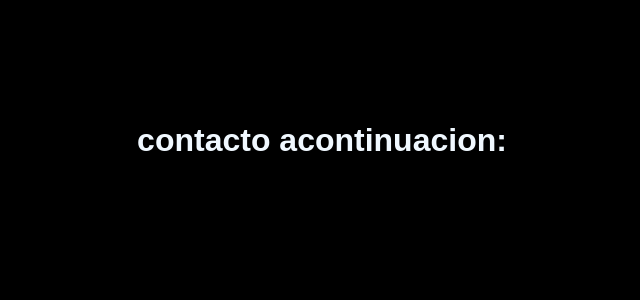
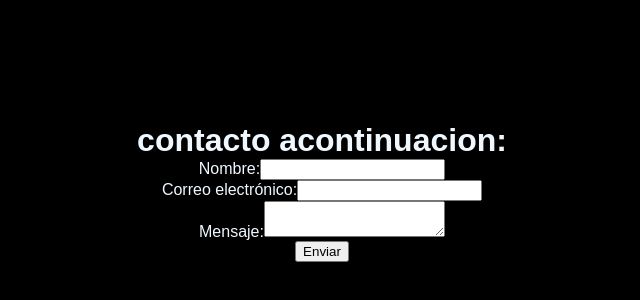
Before and after one commit to juan-rv/kkv-portfolio, a React (Create React App) app: page / in a window 1280 px wide. Shown: the part 3764-4064 px from the top of the page, without its empty margins (318-958 px from the left). Built offline with nearby package versions, Linux system fonts and the light colour scheme; no server answers; a web font is replaced by a local one.

Commit message:
agregando el form

```diff
--- a/src/components/Contacto.jsx
+++ b/src/components/Contacto.jsx
@@ -6,6 +6,21 @@ const Contacto = () => {
 return (
     <div className='contacto' id='contacto' ref={sectionRef}>
         <h1>contacto acontinuacion:</h1>
+        <form >
+    <div>
+        <label htmlFor="name">Nombre:</label>
+        <input/>
+    </div>
+    <div>
+        <label htmlFor="email">Correo electrónico:</label>
+        <input/>
+    </div>
+    <div>
+        <label htmlFor="message">Mensaje:</label>
+        <textarea/>
+    </div>
+    <button type="submit">Enviar</button>
+    </form>
     </div>
 )
 }
```
